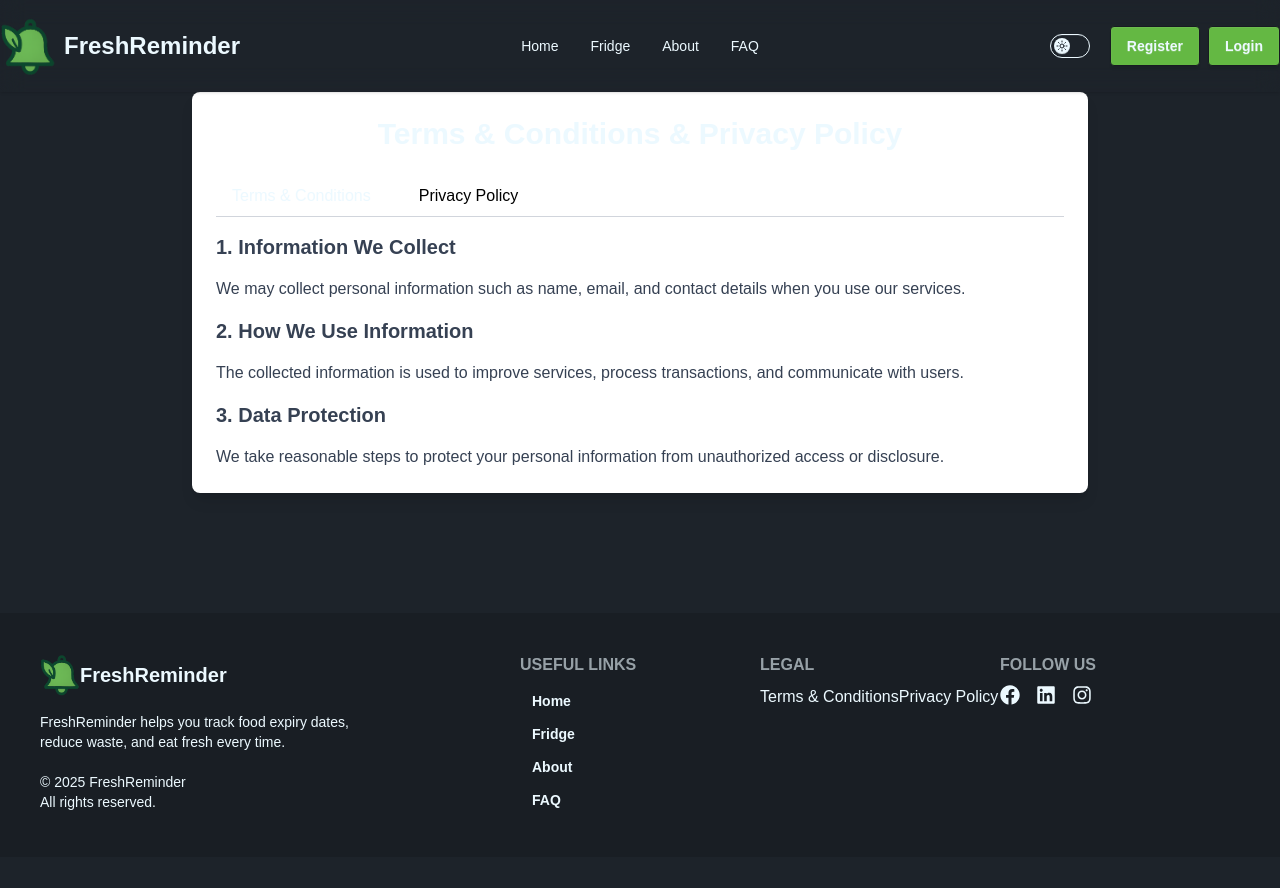
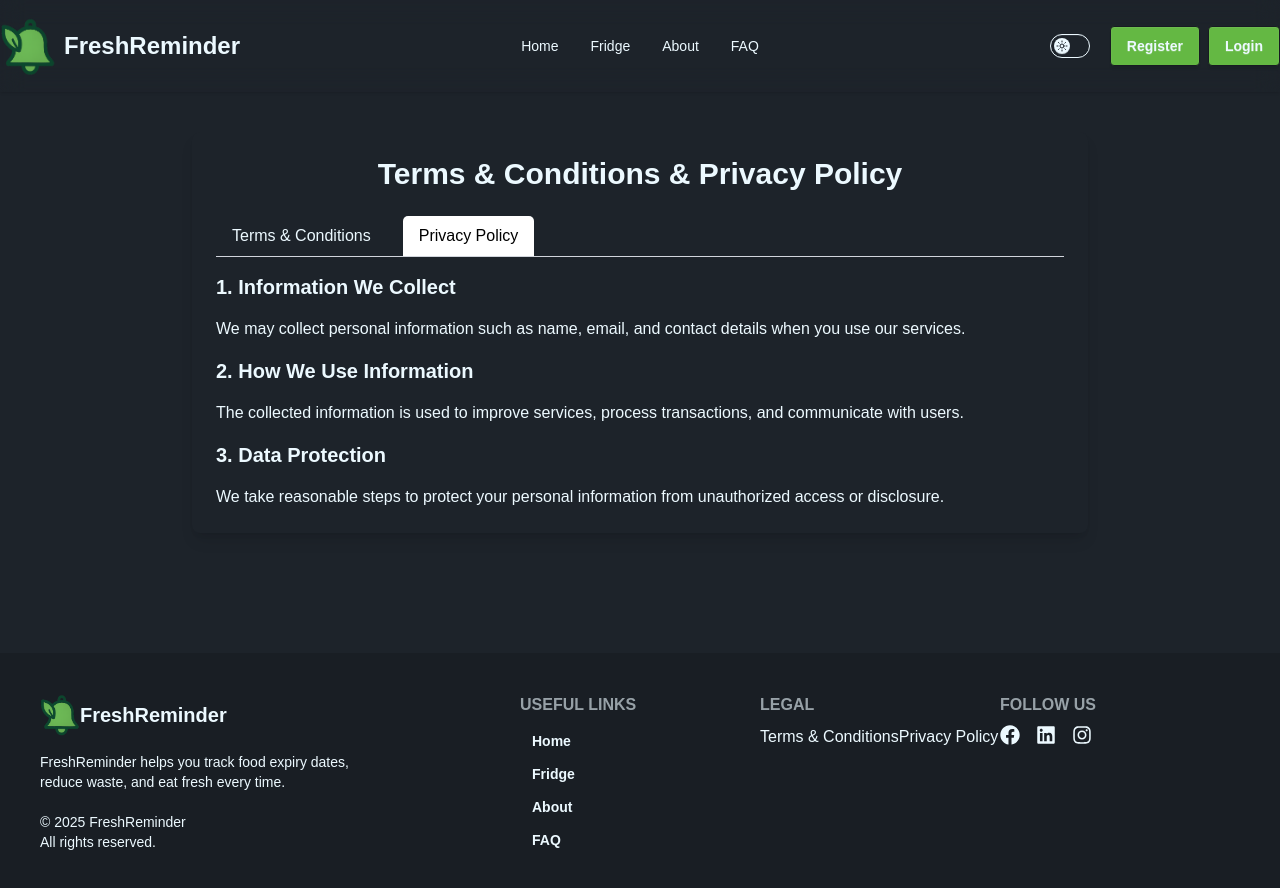
Before and after one commit to md-alamin2/fresh-reminder, a React (Vite) app: page /terms-privacy in a window 1280 px wide. Both pictures are taken after a click on the tab "Privacy Policy". Shown: the top 888 px of the page. Before the commit the page ends 857 px from the top, so only its background shows below. Built offline with nearby package versions, Linux system fonts and the light colour scheme; no server answers.

Commit message:
fixed some issue

```diff
--- a/src/Pages/TermsPrivacy/TermsPrivacy.jsx
+++ b/src/Pages/TermsPrivacy/TermsPrivacy.jsx
@@ -4,7 +4,8 @@ import "react-tabs/style/react-tabs.css";
 
 const TermsPrivacy = () => {
   return (
-    <div className="max-w-4xl mx-auto p-6 bg-white shadow-lg rounded-lg">
+    <div className="min-h-[calc(100vh-450px)] w-full">
+      <div className="w-11/12 md:max-w-4xl  mx-auto p-6 my-6 md:my-10 bg-base-100 shadow-lg rounded-lg">
         <h1 className="text-3xl font-bold text-center mb-6">
           Terms & Conditions & Privacy Policy
         </h1>
@@ -21,7 +22,7 @@ const TermsPrivacy = () => {
 
           {/* Terms & Conditions */}
           <TabPanel>
-          <div className="mt-4 space-y-4 text-gray-700">
+            <div className="mt-4 space-y-4 ">
               <h2 className="text-xl font-semibold">1. Introduction</h2>
               <p>
                 By using our services, you agree to comply with and be bound by
@@ -30,28 +31,33 @@ const TermsPrivacy = () => {
 
               <h2 className="text-xl font-semibold">2. Use of Service</h2>
               <p>
-              You agree to use the service only for lawful purposes and in a way
-              that does not infringe on others' rights.
+                You agree to use the service only for lawful purposes and in a
+                way that does not infringe on others' rights.
               </p>
 
               <h2 className="text-xl font-semibold">3. Changes to Terms</h2>
               <p>
-              We reserve the right to update these terms at any time. Continued
-              use of the service after changes means you accept them.
+                We reserve the right to update these terms at any time.
+                Continued use of the service after changes means you accept
+                them.
               </p>
             </div>
           </TabPanel>
 
           {/* Privacy Policy */}
           <TabPanel>
-          <div className="mt-4 space-y-4 text-gray-700">
-            <h2 className="text-xl font-semibold">1. Information We Collect</h2>
+            <div className="mt-4 space-y-4 ">
+              <h2 className="text-xl font-semibold">
+                1. Information We Collect
+              </h2>
               <p>
                 We may collect personal information such as name, email, and
                 contact details when you use our services.
               </p>
 
-            <h2 className="text-xl font-semibold">2. How We Use Information</h2>
+              <h2 className="text-xl font-semibold">
+                2. How We Use Information
+              </h2>
               <p>
                 The collected information is used to improve services, process
                 transactions, and communicate with users.
@@ -59,13 +65,14 @@ const TermsPrivacy = () => {
 
               <h2 className="text-xl font-semibold">3. Data Protection</h2>
               <p>
-              We take reasonable steps to protect your personal information from
-              unauthorized access or disclosure.
+                We take reasonable steps to protect your personal information
+                from unauthorized access or disclosure.
               </p>
             </div>
           </TabPanel>
         </Tabs>
       </div>
+    </div>
   );
 };
 
```
Lines whose indentation alone changed are shown as unchanged.
